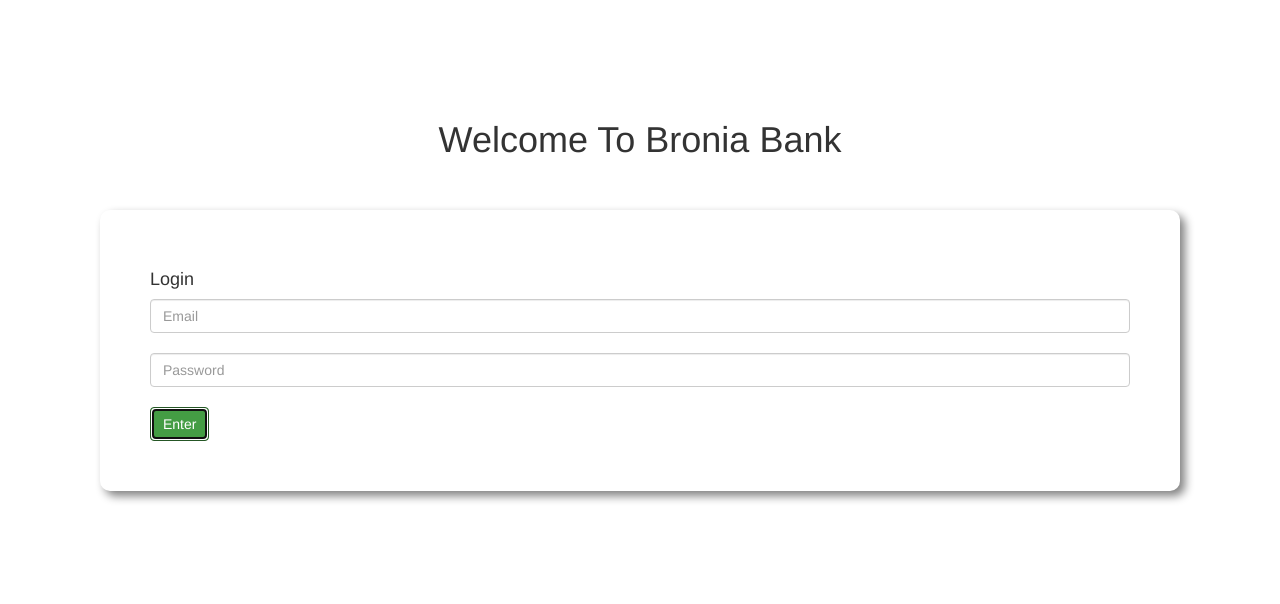
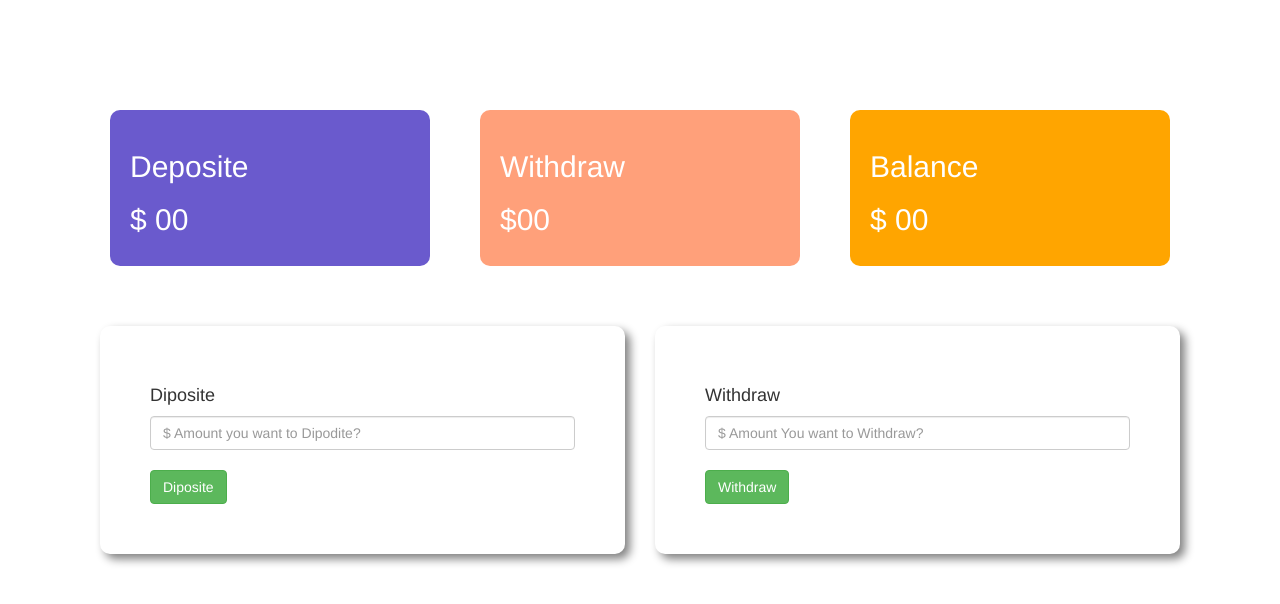
Before and after one commit to MostafaHakim/bronia-bank, a plain HTML site: page index.html in a window 1280 px wide. Both pictures are taken after a click on the button "Enter". Drawn offline with nearby package versions, Linux system fonts and the light colour scheme.

Commit message:
Last Update

```diff
--- a/index.html
+++ b/index.html
@@ -9,7 +9,7 @@
     <link rel="stylesheet" href="https://cdn.jsdelivr.net/npm/bootstrap@3.3.7/dist/css/bootstrap.min.css" integrity="sha384-BVYiiSIFeK1dGmJRAkycuHAHRg32OmUcww7on3RYdg4Va+PmSTsz/K68vbdEjh4u" crossorigin="anonymous">
 </head>
 <body>
-    <div class="login-area">
+    <div id="login-area">
         <h1 class="text-center">Welcome To Bronia Bank</h1>
         <div class="submit-area">
             <h4 class="">Login</h4>
@@ -17,7 +17,45 @@
             <br>
             <input type="password" name="" id="" class="form-control" placeholder="Password">
             <br>
-            <button class="btn btn-success">Enter</button>
+            <button class="btn btn-success" id="loginBtn">Enter</button>
+        </div>
+    </div>
+    <div id="trangection-area">
+        <div class="row">
+            <div class="col-md-4 ">
+                <div class="diposite item">
+                    <h2>Deposite</h2>
+                    <h2>$ <span id="currentDiposite">00</span></h2>
+                </div>
+            </div>
+            <div class="col-md-4">
+                <div class="withdraw item">
+                    <h2>Withdraw</h2>
+                    <h2>$<span id="currentWithdraw">00</span></h2>
+                </div>
+            </div>
+            <div class="col-md-4 ">
+                <div class="balance item">
+                    <h2>Balance</h2>
+                    <h2>$ <span id="totalBalance">00</span></h2>
+                </div>
+            </div>
+        </div>
+        <div class="row">
+            <div class="col-md-6">
+                <div class="item2">
+                    <h4>Diposite</h4>
+                    <input type="text" id="dipositeNumber" class="form-control" placeholder="$ Amount you want to Dipodite?"><br>
+                    <button id="dipositeBtn" class="btn btn-success">Diposite</button>
+                </div>
+            </div>
+            <div class="col-md-6">
+                <div class="item2">
+                    <h4>Withdraw</h4>
+                    <input type="text" id="withdrawAmount" class="form-control" placeholder="$ Amount You want to Withdraw?"><br>
+                    <button id="withdrawAmountBtn" add class="btn btn-success">Withdraw</button>
+                </div>
+            </div>
         </div>
     </div>
 
@@ -26,6 +64,6 @@
 
 
 
-
+<script src="script.js"></script>
 </body>
 </html>
--- /dev/null
+++ b/script.js
@@ -0,0 +1,72 @@
+document.getElementById('loginBtn').addEventListener('click', function(event){
+    var loginArea = document.getElementById('login-area');
+    var traArea = document.getElementById('trangection-area');
+    loginArea.style.display ='none';
+    traArea.style.display = 'block';
+
+})
+
+// const dipositeBtn = document.getElementById('addDiposite');
+// dipositeBtn.addEventListener('click', function(event){
+
+//     const dipositeAmount = document.getElementById('dipositeNumber').value;
+//     const subDiposite = parseFloat(dipositeAmount);
+//     const currentDiposite = document.getElementById('currentDiposite').innerText;
+//     const currentDipositeNumber = parseFloat(currentDiposite);
+
+//     var totalDiposite = currentDipositeNumber + subDiposite;
+//     document.getElementById('currentDiposite').innerText = totalDiposite;
+
+//     const oldBalance = document.getElementById('totalBalance').innerText;
+//     const oldBalanceNumber = parseFloat(oldBalance);
+//     const totalBalance = subDiposite + oldBalanceNumber;
+//     document.getElementById('totalBalance').innerText = totalBalance;
+//     document.getElementById('dipositeNumber').value = "";
+
+// })
+// ====================================================My Code==================================
+// ================================================================================================
+
+
+function makeValue(id){
+   var dipositeNumber = document.getElementById(id).value;
+   var flatDipositeNumber = parseFloat(dipositeNumber);
+   return flatDipositeNumber;
+
+}
+function makeText(id){
+    var dipositeText = document.getElementById(id).innerText;
+    var flatDipositeText = parseFloat(dipositeText);
+    return flatDipositeText;
+    }
+
+function diposite(a,b){
+    var total = a + b;
+    return total;
+}
+function withdraw(a,b){
+    var total = b - a;
+    return total;
+}
+
+
+
+document.getElementById('dipositeBtn').addEventListener('click', function(event){
+
+ var result  = diposite(makeValue('dipositeNumber'), makeText('currentDiposite'));
+ var resultBalance = diposite(makeValue('dipositeNumber'), makeText('totalBalance'));
+ document.getElementById('currentDiposite').innerText = result;
+ document.getElementById('totalBalance').innerText = resultBalance;
+ document.getElementById('dipositeNumber').value ="";
+
+})
+
+document.getElementById('withdrawAmountBtn').addEventListener('click', function(event){
+
+    var withdrawResult  = diposite(makeValue('withdrawAmount'), makeText('currentWithdraw'));
+    var withdrawResultBalance = withdraw(makeValue('withdrawAmount'), makeText('totalBalance'));
+    document.getElementById('currentWithdraw').innerText = withdrawResult;
+    document.getElementById('totalBalance').innerText = withdrawResultBalance;
+    document.getElementById('withdrawAmount').value ="";
+
+})
--- a/style.css
+++ b/style.css
@@ -8,3 +8,33 @@ body{
     padding: 50px;
 
 }
+#trangection-area{
+   display:none;
+
+}
+.diposite{
+    background-color: slateblue;
+    border-radius:10px;
+
+}
+.withdraw{
+    background-color: lightsalmon;
+    border-radius:10px;
+
+}
+.balance{
+    background-color: orange;
+    border-radius:10px;
+
+}
+.item{
+    padding: 20px;
+    margin: 10px;
+    color:#fff;
+}
+.item2{
+    margin-top: 50px;
+    border-radius: 10px;
+    box-shadow: 5px 5px 10px gray;
+    padding: 50px;
+}
```
